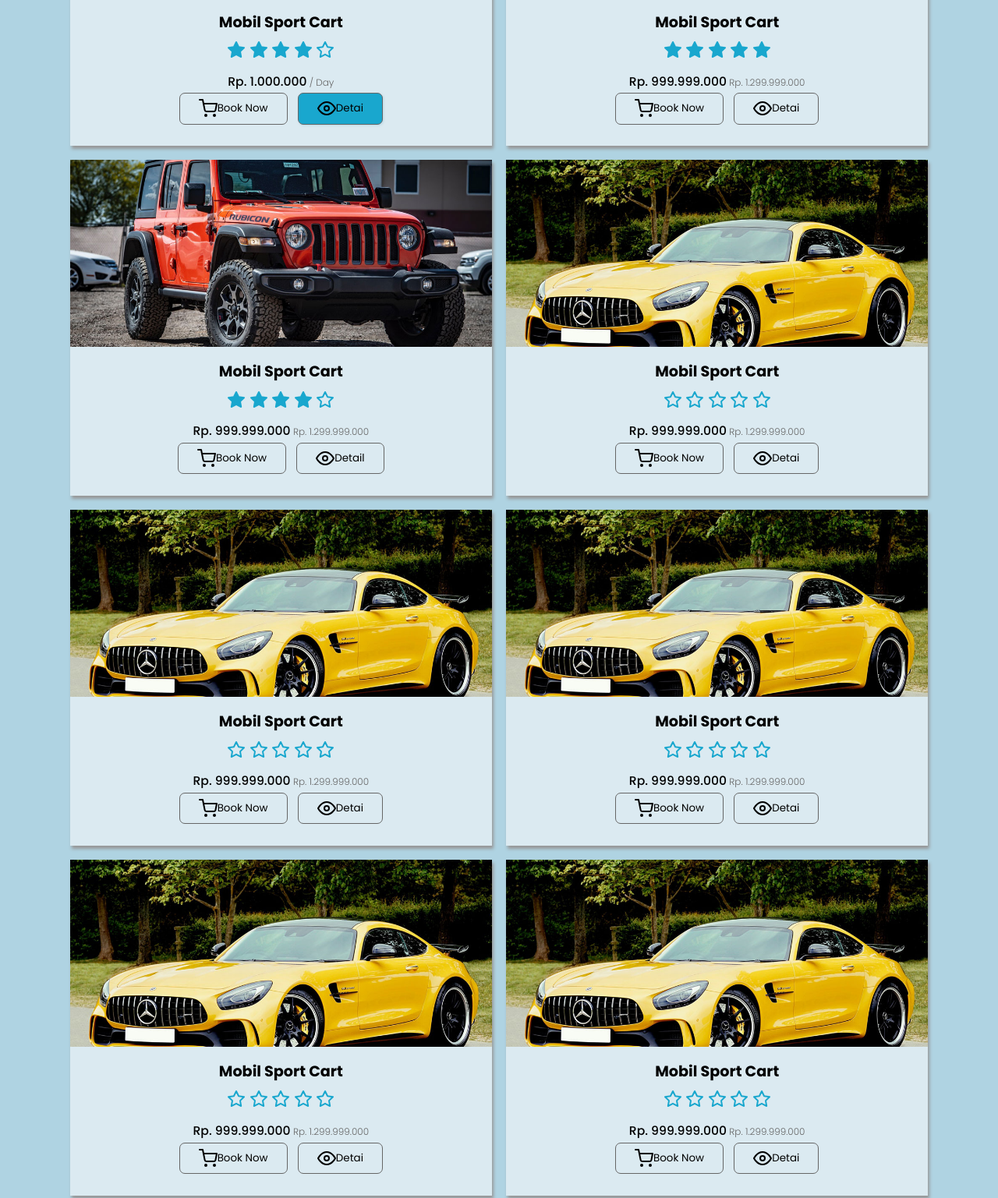
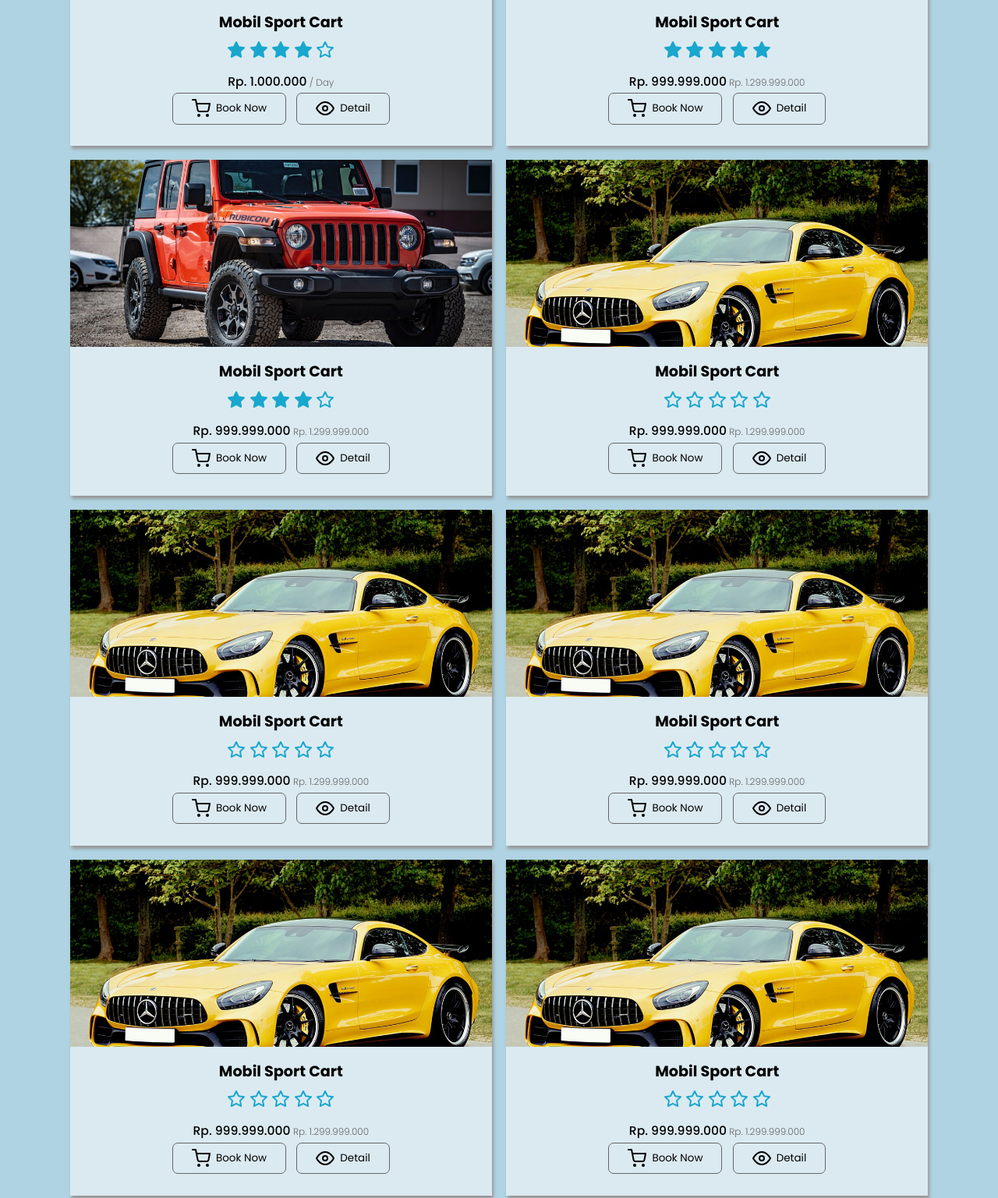
Before and after one commit to gaprass7/gaprass7.github.io, a plain HTML site: page productfull.html in a window 1280 px wide. Shown: the part 462-1999 px from the top of the page at 78% size. Drawn offline with nearby package versions, Linux system fonts and the light colour scheme.

Commit message:
merapikan tampilan button product

```diff
--- a/css/style.css
+++ b/css/style.css
@@ -145,8 +145,7 @@ body {
 }
 
 .content .button,
-.contact .button,
-.producs .button {
+.contact .button {
   margin-top: 1rem;
   display: inline-block;
   padding: 1rem 3rem;
--- a/productfull.html
+++ b/productfull.html
@@ -62,8 +62,8 @@
             <div class="product-harga">Rp. 1.000.000<span> / Day</span></div>
           </div>
           <div class="product-icons">
-            <a href=""><i data-feather="shopping-cart"></i> Book Now</a>
-            <a href="" class="button"><i data-feather="eye"></i> Detai</a>
+            <a href=""><i data-feather="shopping-cart"></i>&nbsp; Book Now</a>
+            <a href=""><i data-feather="eye"></i>&nbsp; Detail</a>
           </div>
         </div>
         <div class="product-content">
@@ -82,8 +82,8 @@
             <div class="product-harga">Rp. 999.999.000<span> Rp. 1.299.999.000</span></div>
           </div>
           <div class="product-icons">
-            <a href=""><i data-feather="shopping-cart"></i> Book Now</a>
-            <a href=""><i data-feather="eye"></i> Detai</a>
+            <a href=""><i data-feather="shopping-cart"></i>&nbsp; Book Now</a>
+            <a href=""><i data-feather="eye"></i>&nbsp; Detail</a>
           </div>
         </div>
         <div class="product-content">
@@ -102,8 +102,8 @@
             <div class="product-harga">Rp. 999.999.000<span> Rp. 1.299.999.000</span></div>
           </div>
           <div class="product-icons">
-            <a href=""><i data-feather="shopping-cart"></i> Book Now</a>
-            <a href=""><i data-feather="eye"></i> Detail</a>
+            <a href=""><i data-feather="shopping-cart"></i>&nbsp; Book Now</a>
+            <a href=""><i data-feather="eye"></i>&nbsp; Detail</a>
           </div>
         </div>
         <div class="product-content">
@@ -122,8 +122,8 @@
             <div class="product-harga">Rp. 999.999.000<span> Rp. 1.299.999.000</span></div>
           </div>
           <div class="product-icons">
-            <a href=""><i data-feather="shopping-cart"></i> Book Now</a>
-            <a href=""><i data-feather="eye"></i> Detai</a>
+            <a href=""><i data-feather="shopping-cart"></i>&nbsp; Book Now</a>
+            <a href=""><i data-feather="eye"></i>&nbsp; Detail</a>
           </div>
         </div>
         <div class="product-content">
@@ -142,8 +142,8 @@
             <div class="product-harga">Rp. 999.999.000<span> Rp. 1.299.999.000</span></div>
           </div>
           <div class="product-icons">
-            <a href=""><i data-feather="shopping-cart"></i> Book Now</a>
-            <a href=""><i data-feather="eye"></i> Detai</a>
+            <a href=""><i data-feather="shopping-cart"></i>&nbsp; Book Now</a>
+            <a href=""><i data-feather="eye"></i>&nbsp; Detail</a>
           </div>
         </div>
         <div class="product-content">
@@ -162,8 +162,8 @@
             <div class="product-harga">Rp. 999.999.000<span> Rp. 1.299.999.000</span></div>
           </div>
           <div class="product-icons">
-            <a href=""><i data-feather="shopping-cart"></i> Book Now</a>
-            <a href=""><i data-feather="eye"></i> Detai</a>
+            <a href=""><i data-feather="shopping-cart"></i>&nbsp; Book Now</a>
+            <a href=""><i data-feather="eye"></i>&nbsp; Detail</a>
           </div>
         </div>
         <div class="product-content">
@@ -182,8 +182,8 @@
             <div class="product-harga">Rp. 999.999.000<span> Rp. 1.299.999.000</span></div>
           </div>
           <div class="product-icons">
-            <a href=""><i data-feather="shopping-cart"></i> Book Now</a>
-            <a href=""><i data-feather="eye"></i> Detai</a>
+            <a href=""><i data-feather="shopping-cart"></i>&nbsp; Book Now</a>
+            <a href=""><i data-feather="eye"></i>&nbsp; Detail</a>
           </div>
         </div>
         <div class="product-content">
@@ -202,8 +202,8 @@
             <div class="product-harga">Rp. 999.999.000<span> Rp. 1.299.999.000</span></div>
           </div>
           <div class="product-icons">
-            <a href=""><i data-feather="shopping-cart"></i> Book Now</a>
-            <a href=""><i data-feather="eye"></i> Detai</a>
+            <a href=""><i data-feather="shopping-cart"></i>&nbsp; Book Now</a>
+            <a href=""><i data-feather="eye"></i>&nbsp; Detail</a>
           </div>
         </div>
         <div class="product-content">
@@ -222,8 +222,8 @@
             <div class="product-harga">Rp. 999.999.000<span> Rp. 1.299.999.000</span></div>
           </div>
           <div class="product-icons">
-            <a href=""><i data-feather="shopping-cart"></i> Book Now</a>
-            <a href=""><i data-feather="eye"></i> Detai</a>
+            <a href=""><i data-feather="shopping-cart"></i>&nbsp; Book Now</a>
+            <a href=""><i data-feather="eye"></i>&nbsp; Detail</a>
           </div>
         </div>
       </div>
```
Also changed, not shown: index.html (+9 -7 lines).
